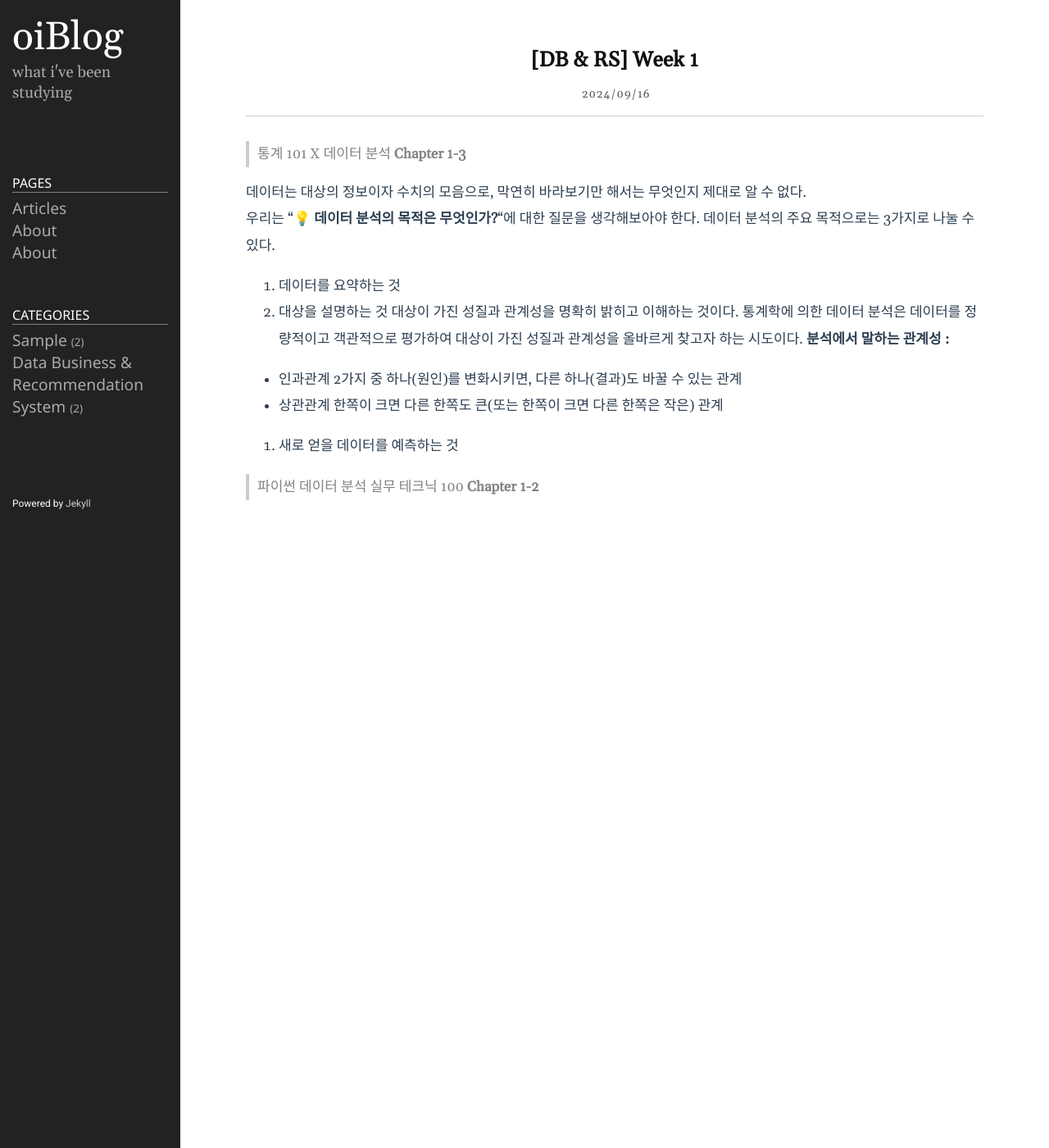
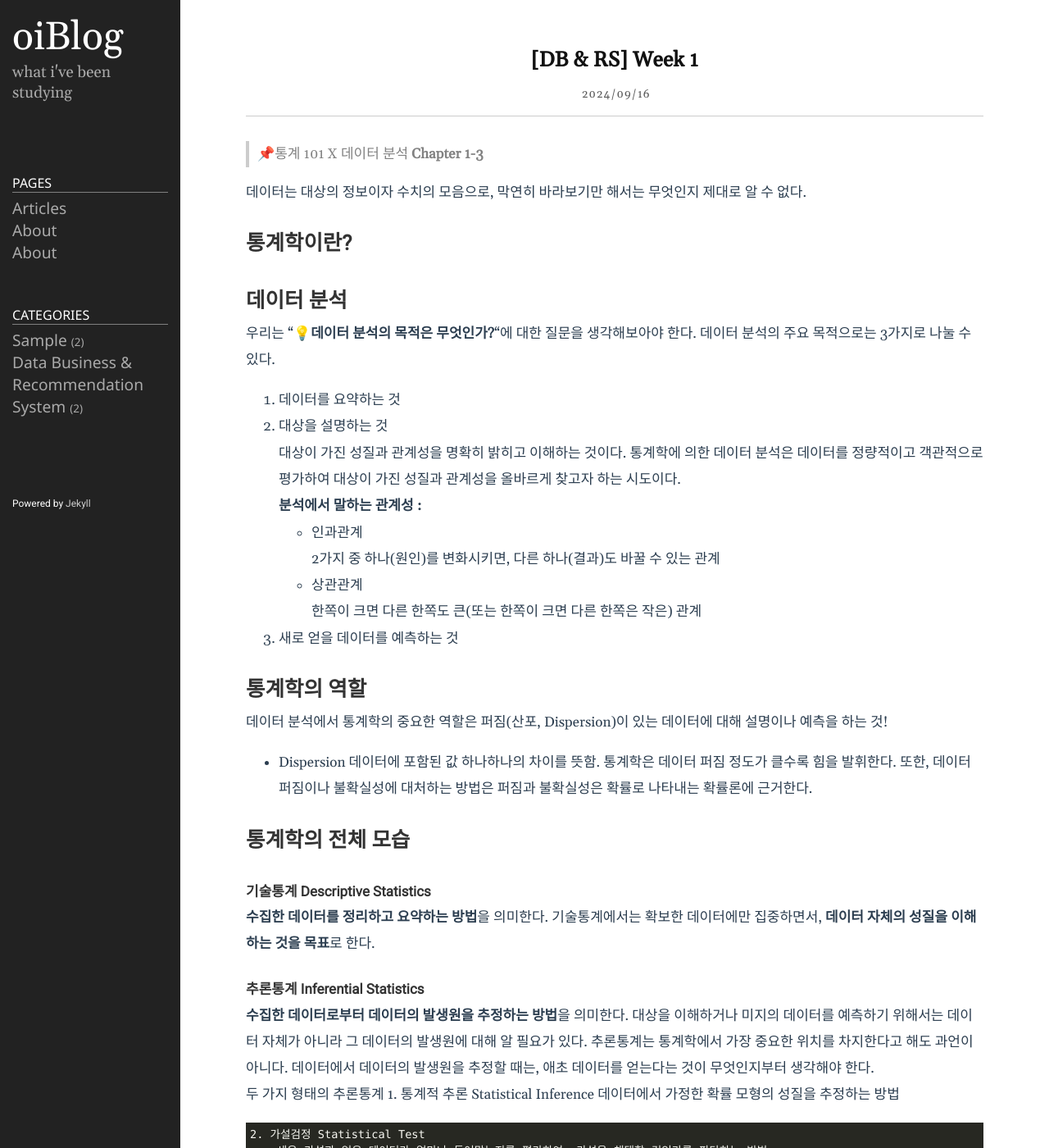
Before and after one commit to choiwlsd/choiwlsd.github.io, a Jekyll site: the page built from _posts/2024-09-16-DB-RS1.markdown, in a window 1280 px wide and 1400 px high. Shown: the whole window at 82% size. Built offline with Jekyll 4.4.1, drawn with Linux system fonts in a browser that asks for light colours; some of the changed text lies outside the part shown.

Commit message:
Fix: add content to post

```diff
--- a/_posts/2024-09-16-DB-RS1.markdown
+++ b/_posts/2024-09-16-DB-RS1.markdown
@@ -5,23 +5,65 @@ date: 2024-09-16
 category: [Data Business & Recommendation System]
 ---
 
-> 통계 101 X 데이터 분석 **Chapter 1-3**
+> 📌통계 101 X 데이터 분석 **Chapter 1-3**
 
 데이터는 대상의 정보이자 수치의 모음으로, 막연히 바라보기만 해서는 무엇인지 제대로 알 수 없다.
 
-우리는 "**💡 데이터 분석의 목적은 무엇인가?**"에 대한 질문을 생각해보아야 한다. 데이터 분석의 주요 목적으로는 3가지로 나눌 수 있다.
+# 통계학이란?
+
+## 데이터 분석
+
+우리는 "**💡데이터 분석의 목적은 무엇인가?**"에 대한 질문을 생각해보아야 한다. 데이터 분석의 주요 목적으로는 3가지로 나눌 수 있다.
 
 1. 데이터를 요약하는 것
 2. 대상을 설명하는 것
+
    대상이 가진 성질과 관계성을 명확히 밝히고 이해하는 것이다. 통계학에 의한 데이터 분석은 데이터를 정량적이고 객관적으로 평가하여 대상이 가진 성질과 관계성을 올바르게 찾고자 하는 시도이다.
+
    **분석에서 말하는 관계성 :**
-   <br/>
 
-- 인과관계
-  2가지 중 하나(원인)를 변화시키면, 다른 하나(결과)도 바꿀 수 있는 관계
-- 상관관계
-  한쪽이 크면 다른 한쪽도 큰(또는 한쪽이 크면 다른 한쪽은 작은) 관계
+   - 인과관계
+
+     2가지 중 하나(원인)를 변화시키면, 다른 하나(결과)도 바꿀 수 있는 관계
+
+   - 상관관계
+
+     한쪽이 크면 다른 한쪽도 큰(또는 한쪽이 크면 다른 한쪽은 작은) 관계
 
 3. 새로 얻을 데이터를 예측하는 것
 
-> 파이썬 데이터 분석 실무 테크닉 100 **Chapter 1-2**
+## 통계학의 역할
+
+데이터 분석에서 통계학의 중요한 역할은 퍼짐(산포, Dispersion)이 있는 데이터에 대해 설명이나 예측을 하는 것!
+
+- Dispersion
+  데이터에 포함된 값 하나하나의 차이를 뜻함.
+  통계학은 데이터 퍼짐 정도가 클수록 힘을 발휘한다. 또한, 데이터 퍼짐이나 불확실성에 대처하는 방법은 퍼짐과 불확실성은 확률로 나타내는 확률론에 근거한다.
+
+## 통계학의 전체 모습
+
+#### 기술통계 Descriptive Statistics
+
+**수집한 데이터를 정리하고 요약하는 방법**을 의미한다. 기술통계에서는 확보한 데이터에만 집중하면서, **데이터 자체의 성질을 이해하는 것을 목표**로 한다.
+
+#### 추론통계 Inferential Statistics
+
+**수집한 데이터로부터 데이터의 발생원을 추정하는 방법**을 의미한다. 대상을 이해하거나 미지의 데이터를 예측하기 위해서는 데이터 자체가 아니라 그 데이터의 발생원에 대해 알 필요가 있다. 추론통계는 통계학에서 가장 중요한 위치를 차지한다고 해도 과언이 아니다. 데이터에서 데이터의 발생원을 추정할 때는, 애초 데이터를 얻는다는 것이 무엇인지부터 생각해야 한다.
+
+두 가지 형태의 추론통계 1. 통계적 추론 Statistical Inference
+데이터에서 가정한 확률 모형의 성질을 추정하는 방법
+
+    2. 가설검정 Statistical Test
+        세운 가설과 얻은 데이터가 얼마나 들어맞는지를 평가하여, 가설을 채택할 것인가를 판단하는 방법
+
+# 모집단과 표본
+
+**💡구체적인 데이터 분석 목적을 정하는 것이 중요한 첫 단계**이다. 데이터 분석의 목적에 따라 어떤 실험이나 관측으로 데이터를 얻어야 할지, 어떻게 데이터를 분석해야 할지가 달라지기 때문이다.
+
+**알고자 하는 대상을 명확히 하는 것**은 중요한 다음 단계!
+
+## 모집단
+
+통계학에서는 알고자 하는 대상 전체를 모집단이라 한다.
+
+> 📌파이썬 데이터 분석 실무 테크닉 100 **Chapter 1-2**
```
